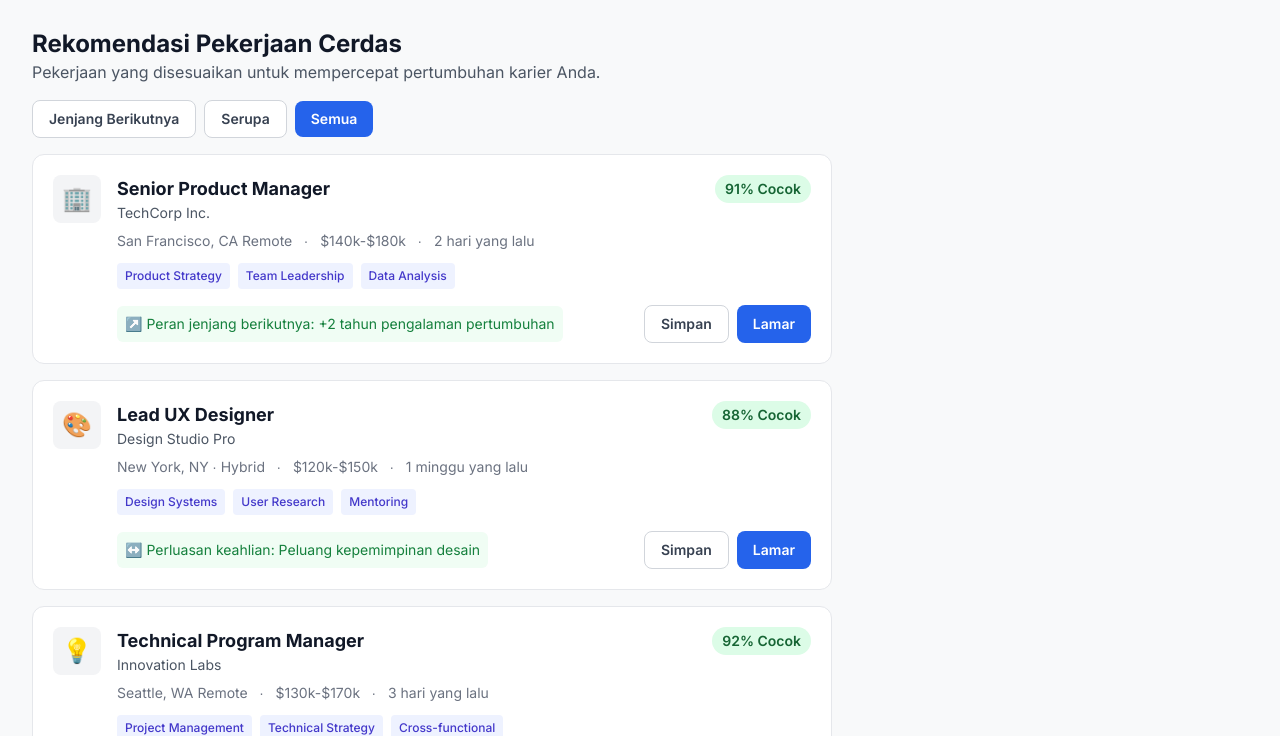
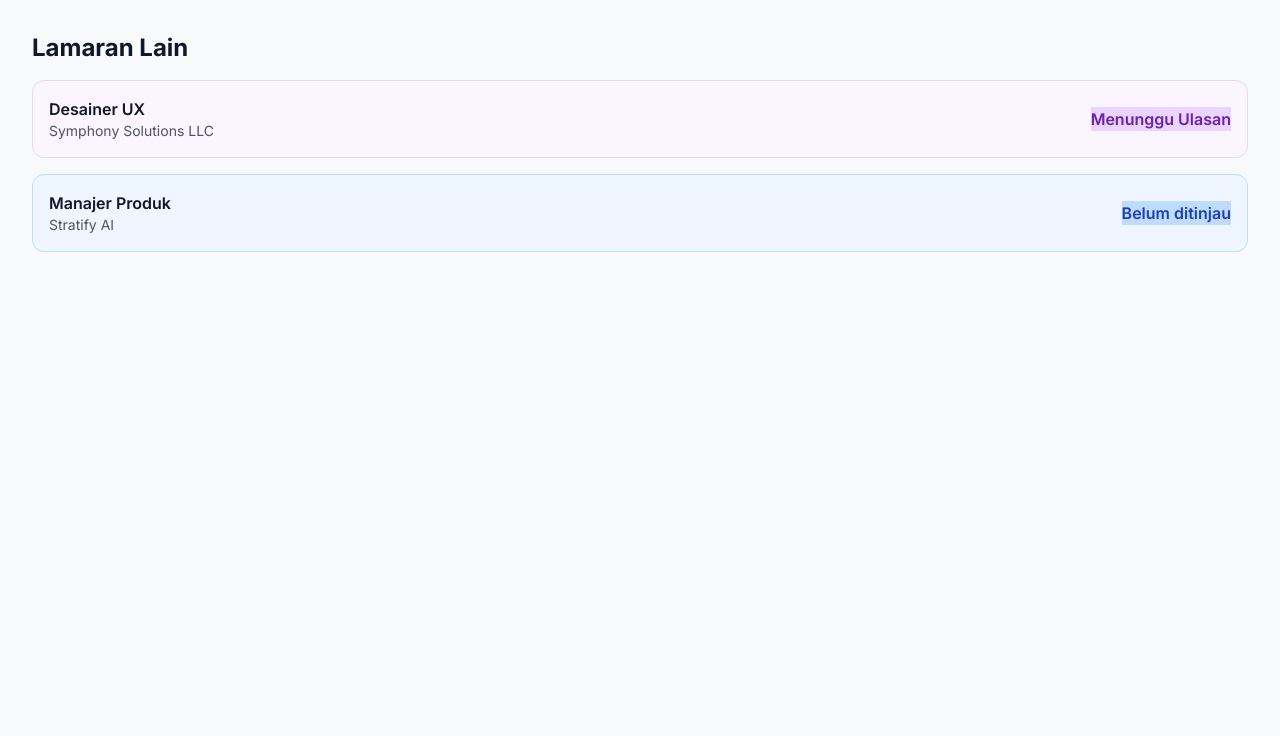
Before and after one commit to JabbarF/testing-2, a plain HTML site: page index.html in a window 1280 px wide. Shown: the part 734-1470 px from the top of the page. After the commit the page ends 1018 px from the top, so only its background shows below. Drawn offline with nearby package versions, Linux system fonts and the light colour scheme.

Commit message:
Update index.html

```diff
--- a/index.html
+++ b/index.html
@@ -607,7 +607,7 @@
                 });
             });
 
-            showSection('dashboard-section'); // Show dashboard by default
+            showSection('applications-section'); // Show dashboard by default
         });
 
     </script>
```
